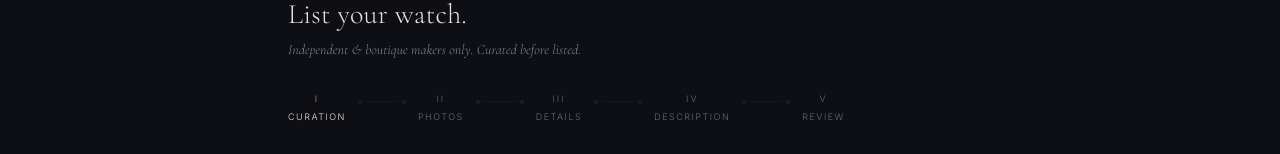
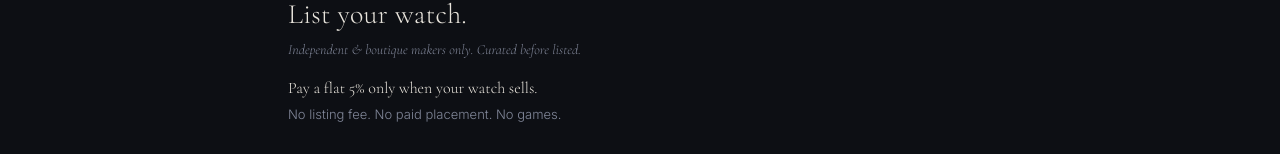
Before and after one commit to fairwatchtrade/fairwatchtrade, a Next.js app: page /sell in a window 1280 px wide. Shown: the part 177-331 px from the top of the page. Built offline with nearby package versions, Linux system fonts and the light colour scheme; no server answers; the database is empty.

Commit message:
v2.74a — correct approved Sell fee copy

```diff
--- a/app/sell/page.tsx
+++ b/app/sell/page.tsx
@@ -18,6 +18,16 @@ export default function SellPage() {
             Independent &amp; boutique makers only. Curated before listed.
           </p>
 
+          {/* v2.56 — the seller's answer, near the entry (Design Duck approved). */}
+          <div className="mt-4 text-[14px] leading-[1.6]">
+            <span className="font-display text-[16px] text-[var(--platinum)]">
+              Pay a flat 5% only when your watch sells.
+            </span>
+            <span className="mt-0.5 block text-[13px] text-[var(--muted)]">
+              No listing fee. No paid placement. No games.
+            </span>
+          </div>
+
           {/* v2.2 — List from Phone. A quiet, explicit opt-in for mobile
               sellers (md:hidden). Never an auto-redirect: tablets, foldables,
               desktop-mode browsers, and sellers who prefer this form all stay
```
